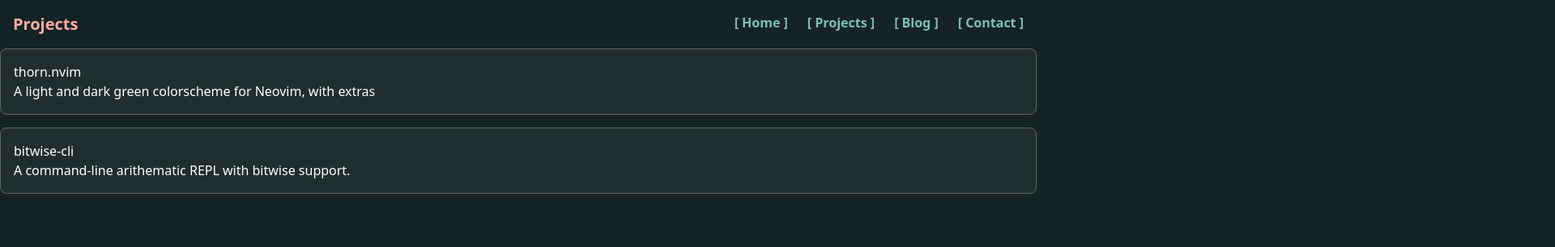
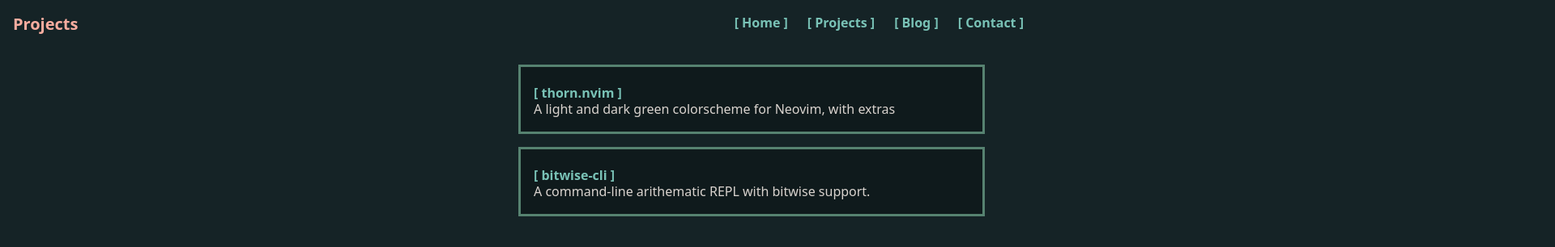
Before and after one commit to jpwol/jpwol.github.io, a Vue app: page /projects in a window 1280 px wide. Shown: the top 306 px of the page at 81% size, 1920 px wide, since content can reach past the window. Built offline with nearby package versions, Linux system fonts and the light colour scheme.

Commit message:
style(projects): updated projects boxes
boxes are now animated on hover and align with thorn.nvim theme

```diff
--- a/src/pages/Projects.vue
+++ b/src/pages/Projects.vue
@@ -1,10 +1,18 @@
 <template>
   <div
-    class="relative top-15 w-full flex flex-col items-start space-y-4 space-x-10 text-white"
+    class="relative top-20 left-[50%] w-full flex flex-col items-start space-y-4 space-x-10 text-white"
   >
     <div v-for="project in projects" :key="project.slug" class="project-link">
       <router-link :to="`/projects/${project.slug}`">
-        <h2>{{ project.name }}</h2>
+        <div class="flex flex-row space-x-3">
+          <img
+            v-if="project.icon"
+            :src="project.icon"
+            alt=""
+            class="relative top-1 w-6 h-6"
+          />
+          <h2 class="relative top-1">[ {{ project.name }} ]</h2>
+        </div>
         <p>{{ project.description }}</p>
       </router-link>
     </div>
@@ -20,17 +28,24 @@ import projects from "../projects.js";
 <style scoped>
 .project-link {
   display: block;
-  width: 100%;
+  width: 45%;
   padding: 1rem;
-  border: 1px solid #666;
-  border-radius: 0.5rem;
-  background-color: rgba(255, 255, 255, 0.05);
+  border: 3px solid var(--color-border);
+  background-color: var(--color-bg-dark);
+  color: var(--color-fg);
   transition:
-    background-color 0.2s,
-    transform 0.2s;
+    border-color 0.2s ease,
+    transform 0.2s ease;
 }
+
+.project-link h2 {
+  color: var(--color-t-cyan);
+  font-weight: bold;
+}
+
 .project-link:hover {
-  background-color: rgba(255, 255, 255, 0.1);
-  transform: translateY(-2px);
+  /* background-color: var(--color-border); */
+  border-color: var(--color-t-lightgreen);
+  transform: translateX(-2px);
 }
 </style>
```
